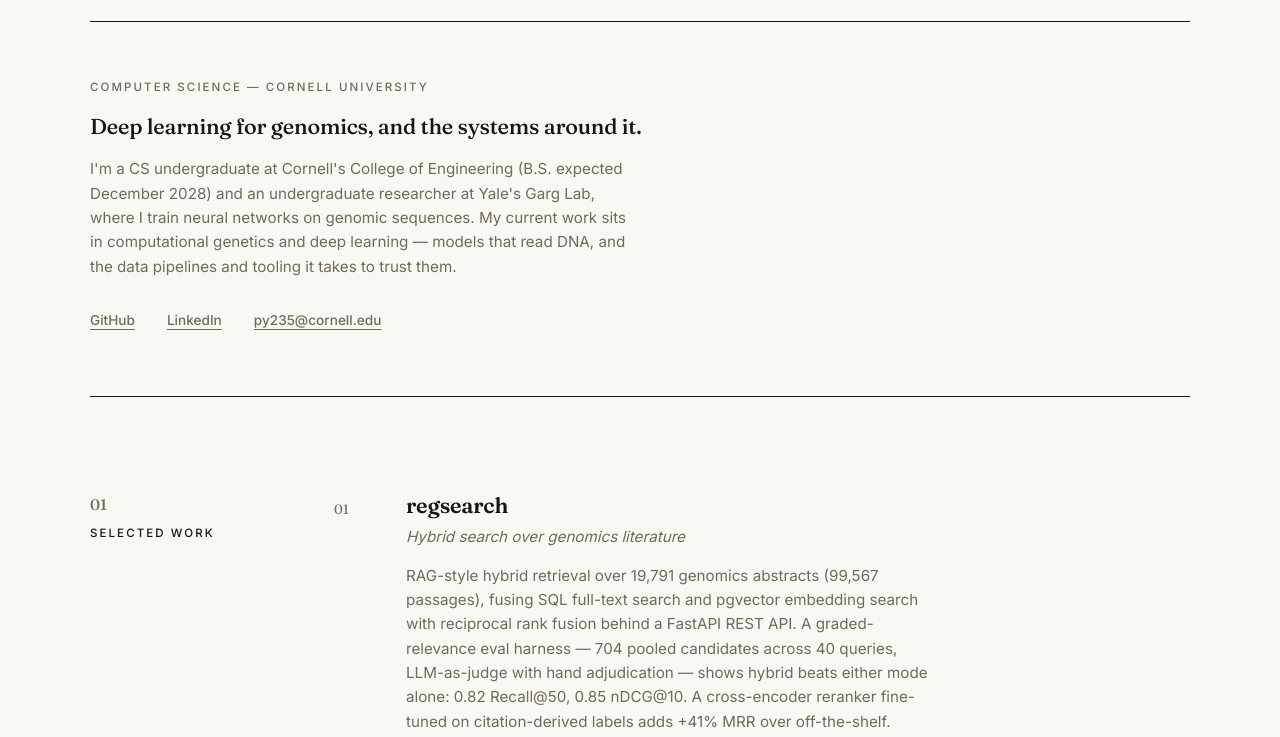
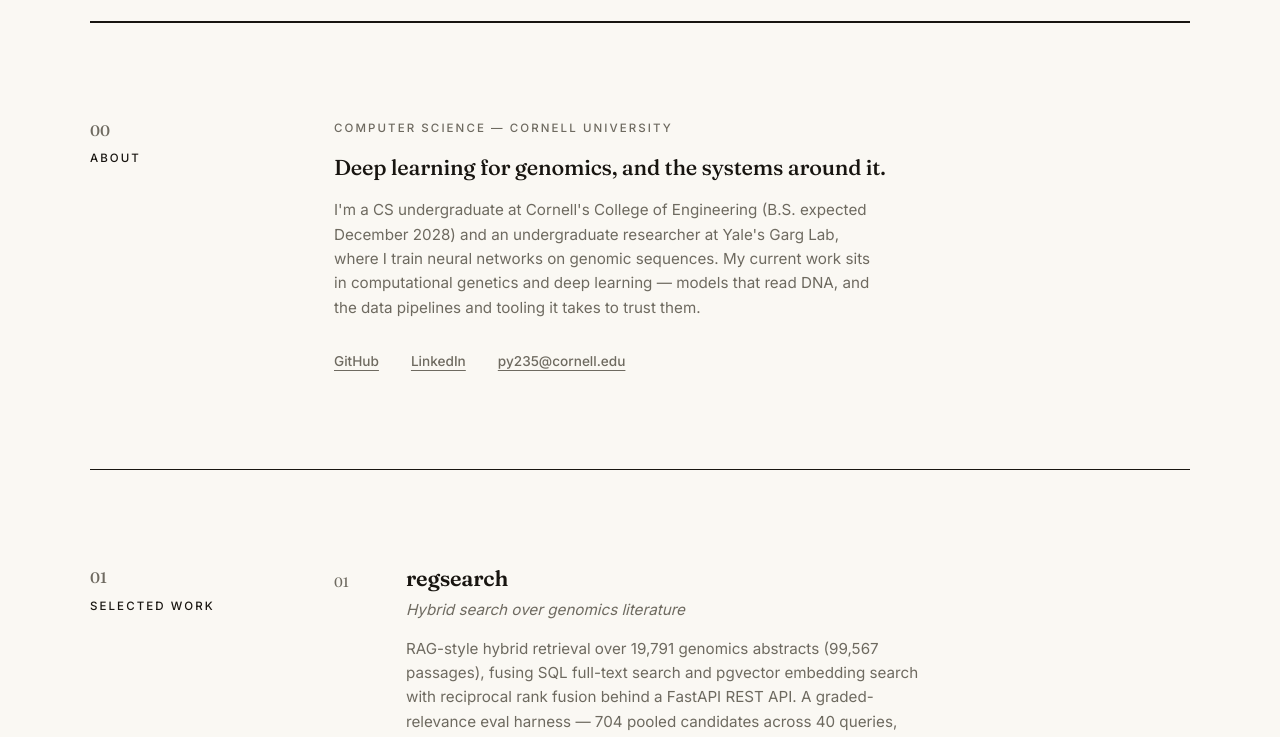
Before and after one commit to PatrickYang2007/portfolio, a plain HTML site: page index.html in a window 1280 px wide. Shown: the part 62-799 px from the top of the page. Drawn offline with Linux system fonts and the light colour scheme.

Commit message:
Fold intro into the numbered section system as 00 / About

```diff
--- a/index.css
+++ b/index.css
@@ -132,15 +132,14 @@ h3 {
   color: var(--paper);
 }
 
-/* ---------- Hero ---------- */
+/* ---------- Intro (section 00) ---------- */
 
-.hero {
-  max-width: var(--max-width);
-  margin-inline: auto;
-  padding-block: 3.5rem 4rem;
+.section--intro {
+  border-top: 0; /* masthead already draws the rule above it */
+  padding-block: 4rem 5rem;
 }
 
-.hero-text {
+.section--intro .section-body {
   max-width: 40rem;
 }
 
@@ -153,7 +152,7 @@ h3 {
   margin-bottom: 1rem;
 }
 
-.hero-text h1 {
+.section--intro h1 {
   font-size: 1.35rem;
   font-weight: 500;
   line-height: 1.35;
@@ -471,7 +470,7 @@ h3 {
     gap: 1.1rem 1.5rem;
   }
 
-  .hero {
+  .section--intro {
     padding-block: 2.5rem 3rem;
   }
 
--- a/index.html
+++ b/index.html
@@ -21,8 +21,9 @@
   </nav>
 </header>
 <main id="top">
-  <section class="hero">
-    <div class="hero-text">
+  <section class="section section--intro" id="about">
+    <div class="section-marker"><span class="section-num">00</span><span class="section-name">About</span></div>
+    <div class="section-body">
       <p class="kicker">Computer Science — Cornell University</p>
       <h1>Deep learning for genomics, and the systems around it.</h1>
       <p class="hero-bio">I'm a CS undergraduate at Cornell's College of Engineering (B.S. expected December 2028) and an undergraduate researcher at Yale's Garg Lab, where I train neural networks on genomic sequences. My current work sits in computational genetics and deep learning — models that read DNA, and the data pipelines and tooling it takes to trust them.</p>
```
